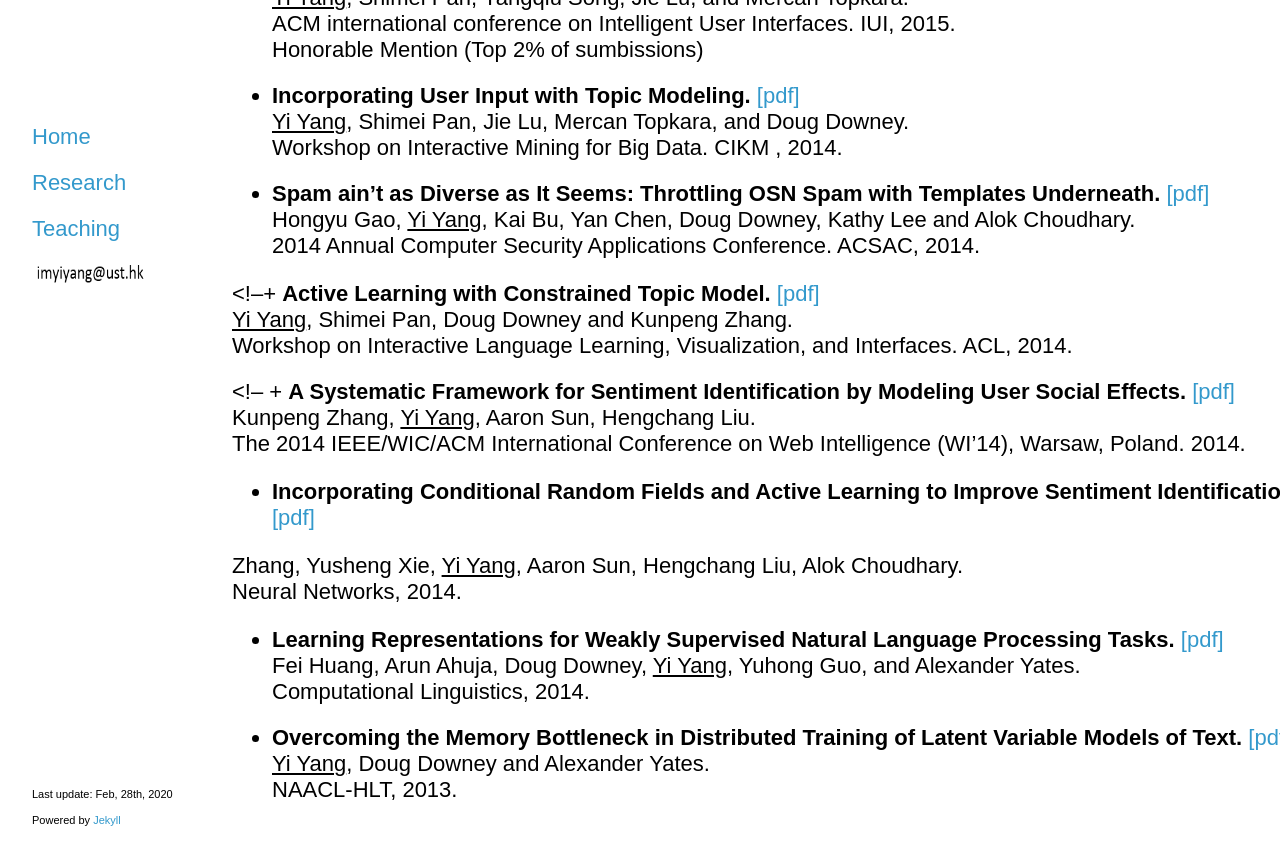
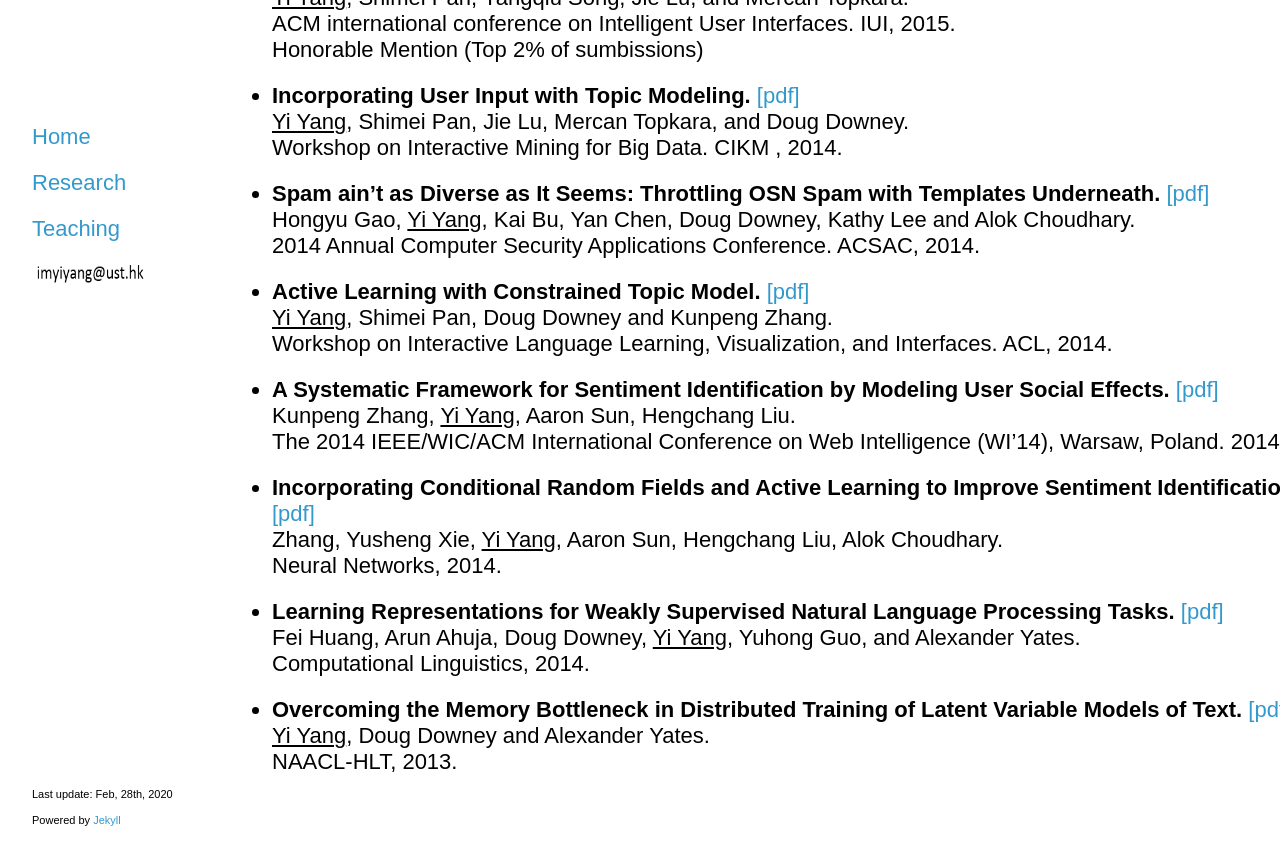
Before and after one commit to yya518/yya518.github.io, a Jekyll site: the page built from research.md, in a window 1280 px wide and 900 px high, scrolled down 1588 px. Shown: the top 865 px of the window. Built offline with Jekyll 4.4.1, drawn with Linux system fonts in a browser that asks for light colours.

Commit message:
add acl2020

```diff
--- a/research.md
+++ b/research.md
@@ -78,18 +78,17 @@ Association for Computational Linguistics. ACL, 2015. <br>
 Hongyu Gao, <u>Yi Yang</u>, Kai Bu, Yan Chen, Doug Downey, Kathy Lee and Alok Choudhary. <br>
 2014 Annual Computer Security Applications Conference. ACSAC, 2014. <br>
 
-<!--+ <b>Active Learning with Constrained Topic Model.</b><a href="http://nlp.stanford.edu/events/illvi2014/papers/yang-illvi2014.pdf"> [pdf]</a> <br>
++ <b>Active Learning with Constrained Topic Model.</b><a href="http://nlp.stanford.edu/events/illvi2014/papers/yang-illvi2014.pdf"> [pdf]</a> <br>
 <u>Yi Yang</u>, Shimei Pan, Doug Downey and Kunpeng Zhang. <br>
 Workshop on Interactive Language Learning, Visualization, and Interfaces. ACL, 2014.<br>
 
-<!-- + <b>A Systematic Framework for Sentiment Identification by Modeling User Social Effects.</b>
++ <b>A Systematic Framework for Sentiment Identification by Modeling User Social Effects.</b>
 	<a href="http://kzhang6.people.uic.edu/paper/WIC2014.pdf"> [pdf]</a> <br>
 Kunpeng Zhang,  <u>Yi Yang</u>, Aaron Sun, Hengchang Liu. <br>
 The 2014 IEEE/WIC/ACM International Conference on Web Intelligence (WI'14), Warsaw, Poland. 2014.<br>
+
 + <b>Incorporating Conditional Random Fields and Active Learning to Improve Sentiment Identification.</b>
 <a href="http://www.sciencedirect.com/science/article/pii/S0893608014000896"> [pdf]</a> <br>
-
-
 Zhang, Yusheng Xie, <u>Yi Yang</u>, Aaron Sun, Hengchang Liu, Alok Choudhary. <br>
 Neural Networks, 2014.<br>
 
```
